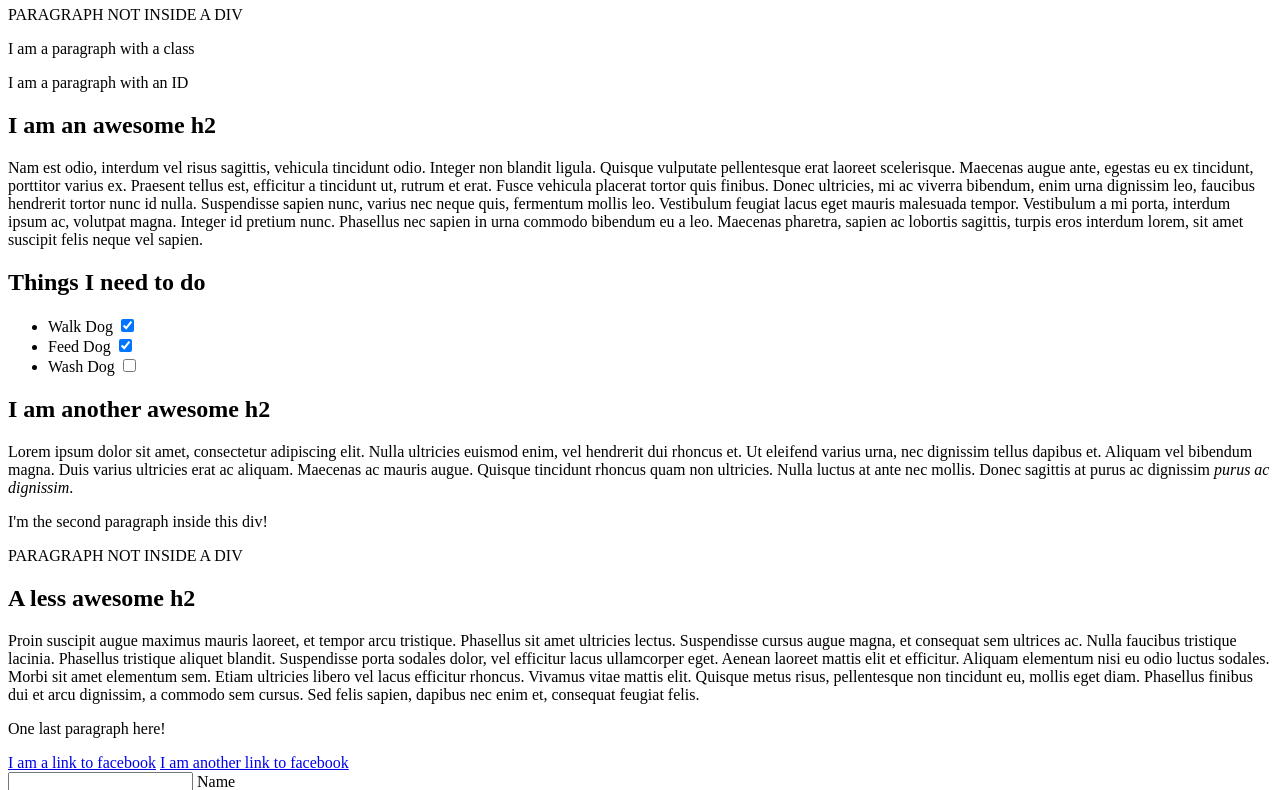
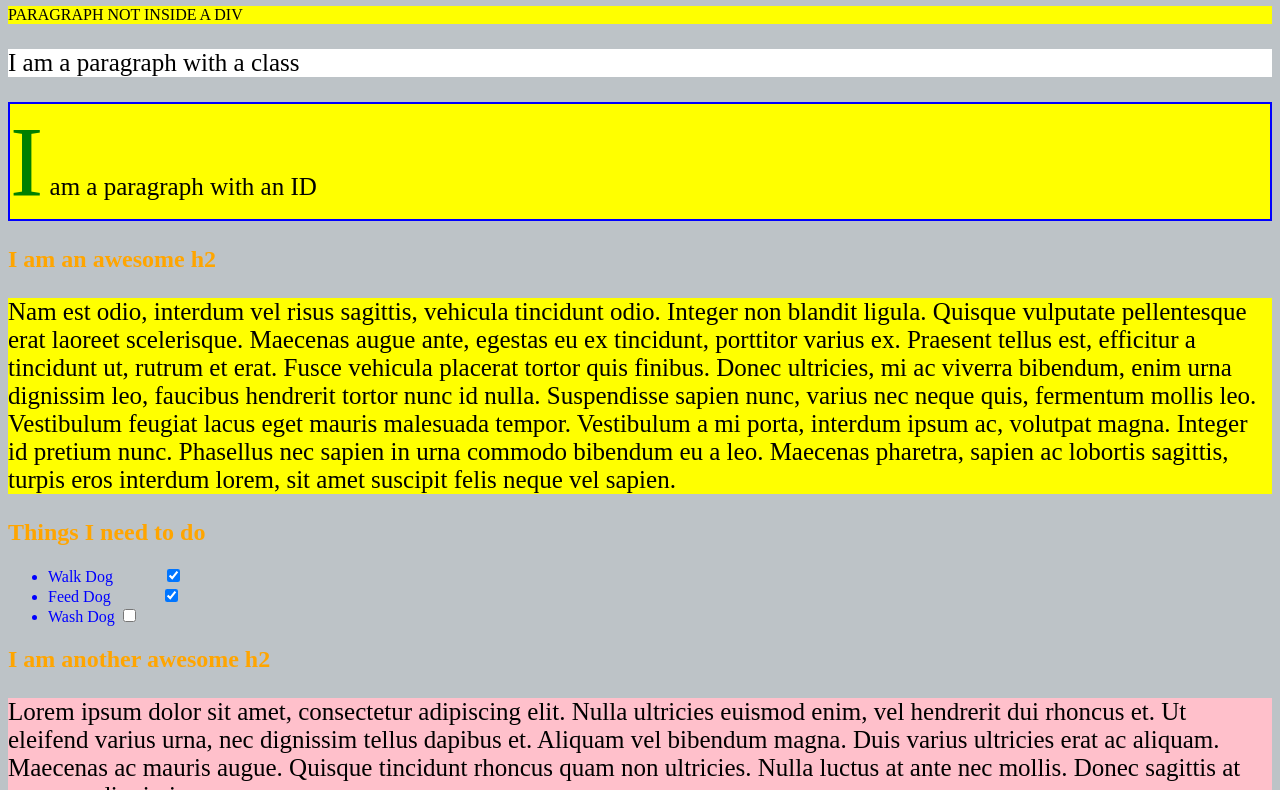
Before and after one commit to DorAttard/DorAttard.github.io, a plain HTML site: page excercise.html in a window 1280 px wide. Shown: the part 60-850 px from the top of the page. Drawn offline with Linux system fonts and the light colour scheme.

Commit message:
Update selectors.css

```diff
--- a/selectors.css
+++ b/selectors.css
@@ -2,57 +2,116 @@
 DO NOT ALTER THE EXISTING HTML TO DO THIS.  WRITE ONLY CSS! */
 
 /* Give the <body> element a background of #bdc3c7*/
+body {
+    background-color: #bdc3c7;
+}
 
 /* Make the <h1> element #9b59b6*/
-
+h1 {
+    color: #9b59b6;
+}
 
 /* Make all <h2> elements orange */
+h2 {
+    color: orange;
+}
 
 
 /* Make all <li> elements blue(pick your own hexadecimal blue)*/
+li {
+    color: #0000FF;
+}
 
 
 /*Change the background on every paragraph to be yellow*/
+p {
+    background-color: yellow;
+}
 
 
 /*Make all inputs have a 3px red border*/
+input {
+    border-color: red;
+    border-width: 3px;
+}
 
 
 /* Give everything with the class 'hello' a white background*/
+.hello {
+    background-color: white;
+}
 
 
 /* Give the element with id 'special' a 2px solid blue border(pick your own rgb blue)*/
+#special {
+    border-width: 2px;
+    border-style: solid;
+    border-color: rgb(0, 0, 255);
+}
 
 
 /*Make all the <p>'s that are nested inside of divs 25px font(font-size: 25px)*/
+div p {
+    font-size: 25px;
+}
 
 
 /*Make only inputs with type 'text' have a gray background*/
+input[type=text] {
+    background-color: grey;
+}
 
 
 /* Give both <p>'s inside the 3rd <div> a pink background*/
+div:nth-of-type(3) p {
+       background-color: pink;
+    }
 
 
 /* Give the 2nd <p> inside the 3rd <div> a 5px white border*/
+div:nth-of-type(3) p:nth-of-type(2) {
+    border-color: white;
+    border-width: 5px;
+    border-style: solid;
+  }
 
 
 /* Make the <em> in the 3rd <div> element white and 20px font(font-size:20px)*/
-
+div:nth-of-type(3) em {
+    color: white;
+    font-size: 20px;
+  }
 
 
 /*BONUS CHALLENGES*/
 /*You may need to research some other selectors and properties*/
 
 /*Make all "checked" checkboxes have a left margin of 50px(margin-left: 50px)*/
+input[type=checkbox]:checked {
+    margin-left: 50px;
+  }
 
 
 /* Make the <label> elements all UPPERCASE without changing the HTML(definitely look this one up*/
+label {
+    text-transform: uppercase;
+  }
 
 
 /*Make the first letter of the element with id 'special' green and 100px font size(font-size: 100)*/
+#special::first-letter {
+    color: green;
+    font-size: 100px;
+  }
 
 
 /*Make the <h1> element's color change to blue when hovered over */
+h1:hover {
+    color: blue;
+  }
 
 
 /*Make the <a> element's that have been visited gray */
+a:visited {
+    color: gray;
+  }
```
